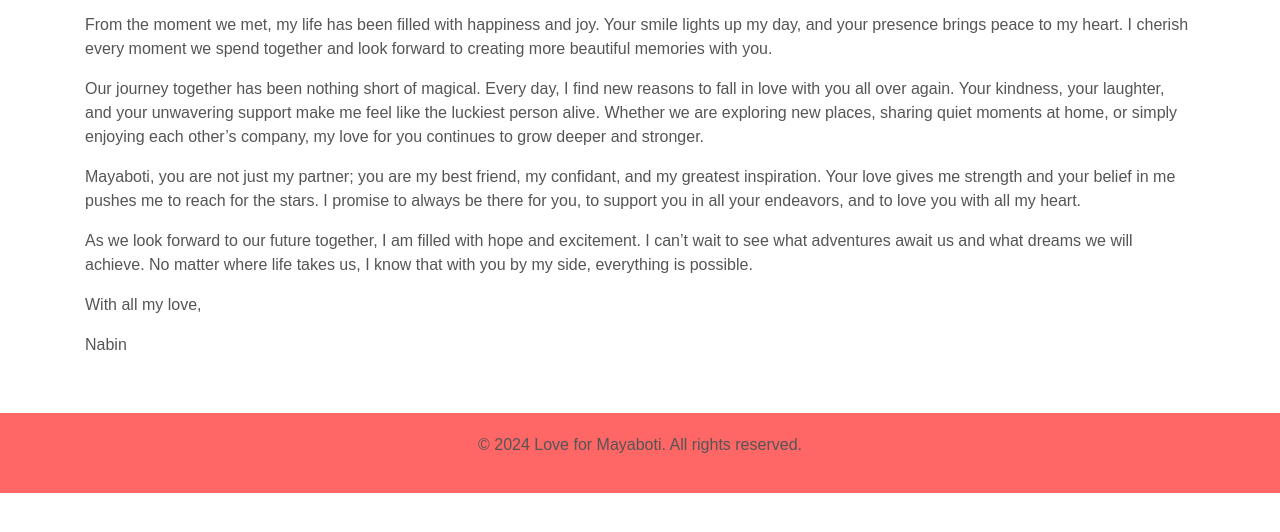
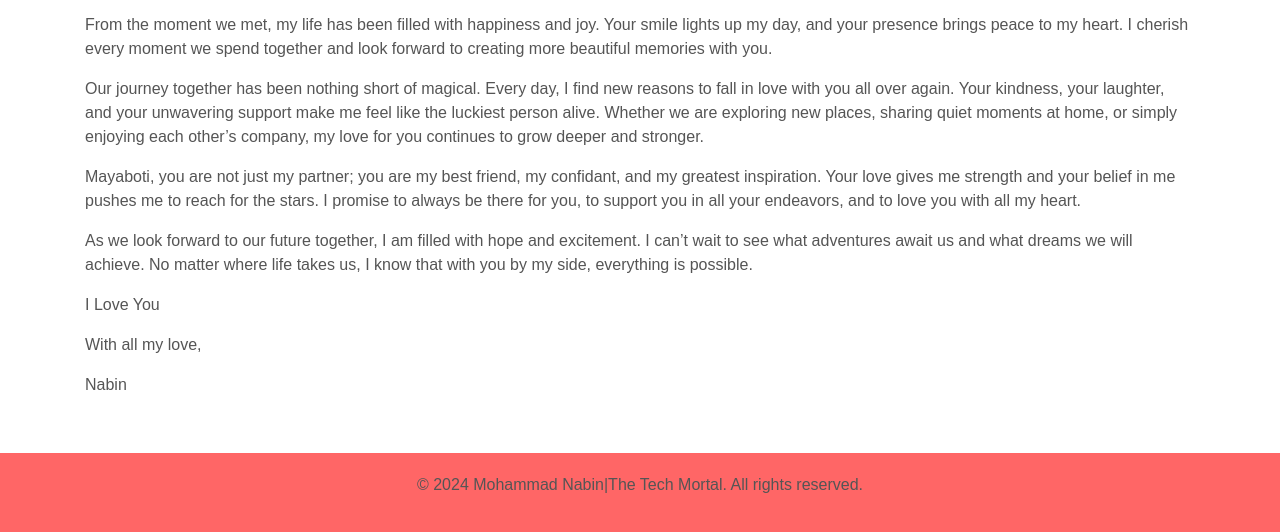
Before and after one commit to MohammadNabin/Our_Love_Story, a plain HTML site: page index.html in a window 1280 px wide. Shown: the part 400-932 px from the top of the page. Before the commit the page ends 893 px from the top, so only its background shows below. Drawn offline with nearby package versions, Linux system fonts and the light colour scheme.

Commit message:
Update index.html

```diff
--- a/index.html
+++ b/index.html
@@ -46,13 +46,14 @@
             <p>Our journey together has been nothing short of magical. Every day, I find new reasons to fall in love with you all over again. Your kindness, your laughter, and your unwavering support make me feel like the luckiest person alive. Whether we are exploring new places, sharing quiet moments at home, or simply enjoying each other’s company, my love for you continues to grow deeper and stronger.</p>
             <p>Mayaboti, you are not just my partner; you are my best friend, my confidant, and my greatest inspiration. Your love gives me strength and your belief in me pushes me to reach for the stars. I promise to always be there for you, to support you in all your endeavors, and to love you with all my heart.</p>
             <p>As we look forward to our future together, I am filled with hope and excitement. I can’t wait to see what adventures await us and what dreams we will achieve. No matter where life takes us, I know that with you by my side, everything is possible.</p>
+            <p>I Love You</p>
             <p>With all my love,</p>
             <p>Nabin</p>
         </div>
     </section>
 
     <footer class="footer text-center">
-        <p>&copy; <span class="footer-year"></span> Love for Mayaboti. All rights reserved.</p>
+        <p>&copy; <span class="footer-year"></span> Mohammad Nabin|The Tech Mortal. All rights reserved.</p>
     </footer>
 
     <script src="https://code.jquery.com/jquery-3.5.1.slim.min.js"></script>
```
